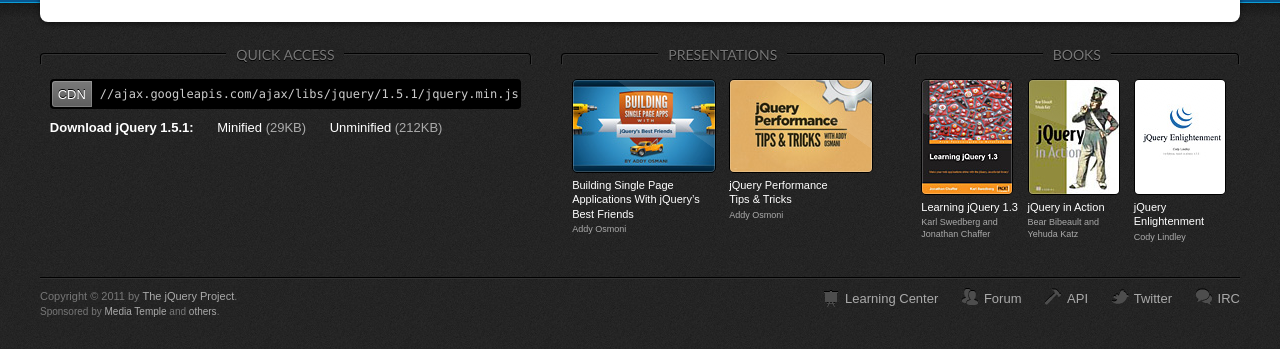
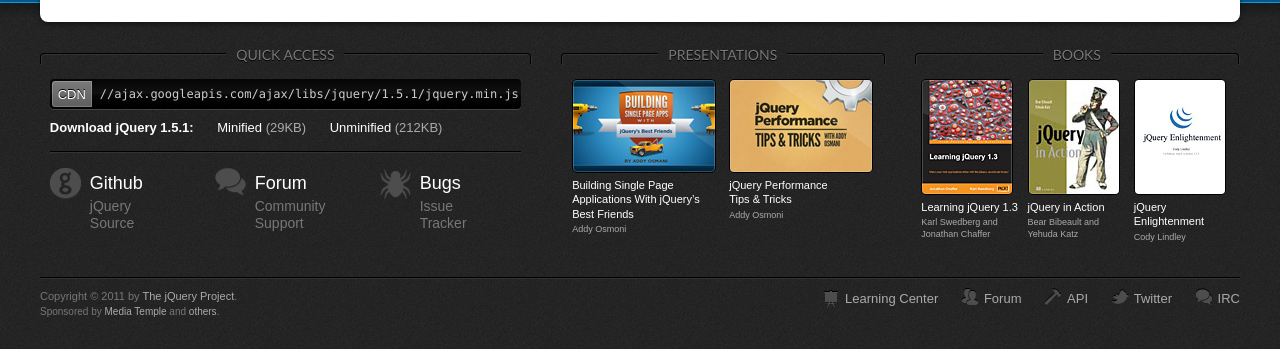
Before and after one commit to jquery/jquery-wp-content, a PHP site: page / in a window 1280 px wide. Shown: the part 1189-1538 px from the top of the page. Run offline with PHP 8.4, Linux system fonts and the light colour scheme; style sheets or scripts are compiled from the project's sources; some libraries are stand-ins or nearby versions.

Commit message:
Added Quick Access formatting

```diff
--- a/index.html
+++ b/index.html
@@ -259,6 +259,11 @@
 				<span><a href="#">Minified <em>(29KB)</em></a>
 				<a href="#">Unminified <em>(212KB)</em></a></span>
 			</div>
+			<ul class="footer-icon-links">
+				<li class="footer-icon icon-github"><a href="http://github.com/jquery/jquery">Github <small>jQuery <br>Source</small></a></li>
+				<li class="footer-icon icon-forum"><a href="http://forum.jquery.com">Forum <small>Community <br>Support</small></a></li>
+				<li class="footer-icon icon-bugs"><a href="http://bugs.jquery.com">Bugs <small>Issue <br>Tracker</small></a></li>
+			</ul>
 		</div>
 
 		<div class="col7-2 col">
--- a/resources/css/style.css
+++ b/resources/css/style.css
@@ -808,13 +808,20 @@
 	-webkit-border-radius: 4px;
 	   -moz-border-radius: 4px;
 	        border-radius: 4px;
-	background: #000;
+	background: #000 url(../i/cdn-download.png) center center repeat-x;
 	width: 96%;
 	margin-left: 2%;
 	height: 30px;
 	line-height: 30px;
 	position: relative;
 	overflow: hidden;
+	-webkit-box-shadow: rgba(255,255,255,0.15) 0 1px 0;
+	   -moz-box-shadow: rgba(255,255,255,0.15) 0 1px 0;
+	        box-shadow: rgba(255,255,255,0.15) 0 1px 0;
+}
+
+.no-cssboxshadow {
+	border-bottom: solid 1px #333;
 }
 
 	footer .cdn strong {
@@ -868,7 +875,7 @@
 
 footer .download {
 	color: #fff;
-	padding: 10px 2% 0 2%;
+	padding: 10px 2% 15px 2%;
 	line-height: 140%;
 }
 
@@ -891,6 +898,71 @@
 
 		footer .download a:hover {
 			border-bottom: solid 1px #888;
+		}
+
+footer .footer-icon-links {
+	padding: 15px 0;
+	margin: 0 2%;
+	border-top: solid 1px #333;
+	-webkit-box-shadow: #000 0 -1px 0;
+	   -moz-box-shadow: #000 0 -1px 0;
+	        box-shadow: #000 0 -1px 0;
+}
+
+	footer .footer-icon-links li {
+		width: 33%;
+		margin-left: 2%;
+		float: left;
+	}
+
+	footer .footer-icon-links li.icon-bugs {
+		width: 27%;
+	}
+
+		footer .footer-icon-links li a {
+			display: block;
+			padding-left: 40px;
+			line-height: auto;
+			font-size: 18px;
+			float: left;
+			position: relative;
+		}
+
+			footer .footer-icon-links li.footer-icon a,
+			footer .footer-icon-links li.footer-icon a span {
+				background: url(../i/footer-icons-large.png) no-repeat;
+			}
+
+			footer .footer-icon-links li.footer-icon a span {
+				content: "";
+				display: block;
+				opacity: 0;
+				width: 34px;
+				height: 32px;
+				position: absolute;
+				left: 0;
+				top: 0;
+			}
+
+			footer .footer-icon-links li.icon-github a { background-position: 0 0;}
+			footer .footer-icon-links li.icon-forum  a { background-position: 0 -123px;}
+			footer .footer-icon-links li.icon-bugs   a { background-position: 0 -249px;}
+
+			footer .footer-icon-links li.icon-github a span { background-position: -251px 0;}
+			footer .footer-icon-links li.icon-forum  a span { background-position: -251px -123px;}
+			footer .footer-icon-links li.icon-bugs   a span { background-position: -251px -249px;}
+
+			.no-js footer .footer-icon-links li.footer-icon a:hover span { opacity: 1.0; }
+
+		footer .footer-icon-links li small {
+			display: block;
+			font-size: 14px;
+			color: #777;
+			line-height: 120%;
+		}
+
+		footer .footer-icon-links li:first-child {
+			margin-left: 0%;
 		}
 
 .multiplebgs footer {
```
Also changed, not shown: other parts of resources/css/style.css (+44 -0 lines), resources/js/scripts.js (+11 -0 lines), resources/i/cdn-download.png (added), resources/i/footer-icons-large.png (added).
